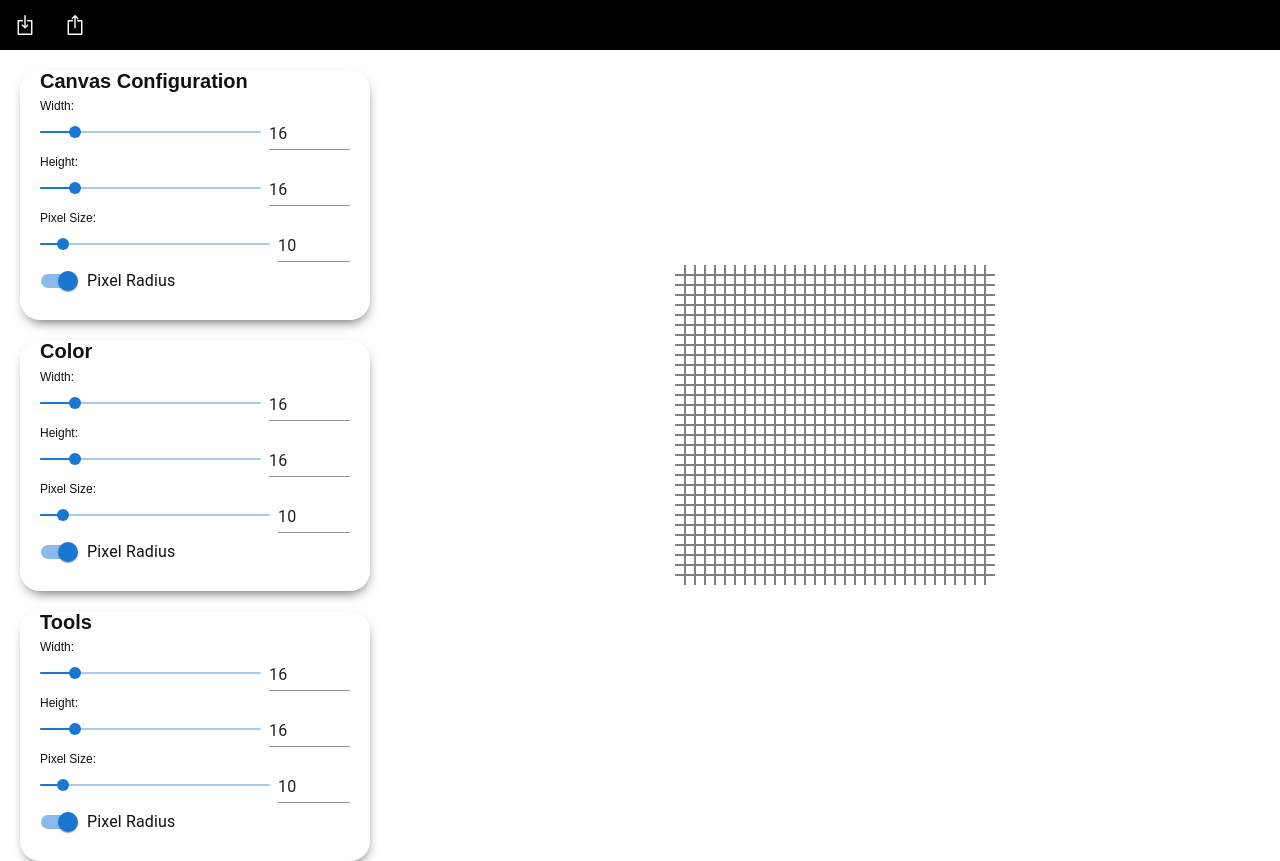
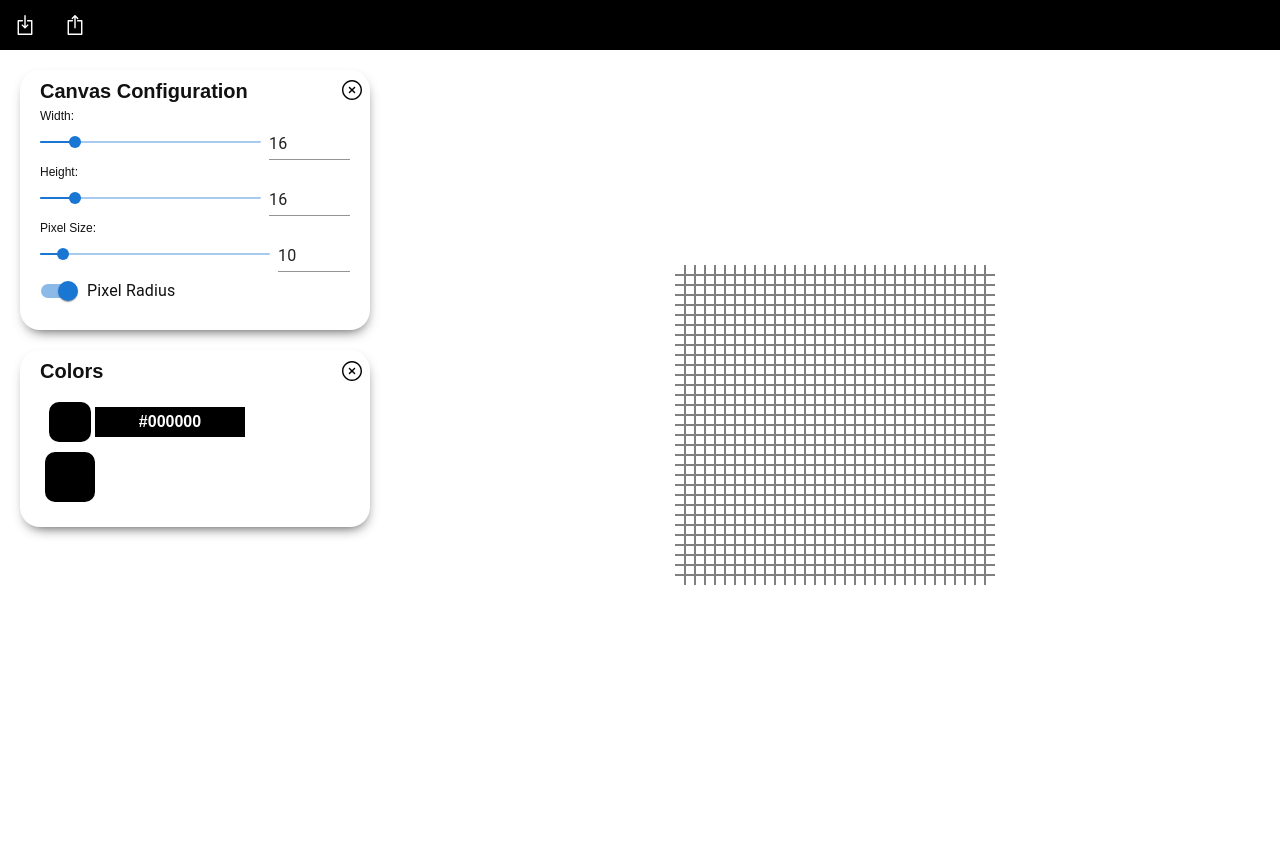
Before and after one commit to t3rrey/version4, a React (Create React App) app: page / in a window 1280 px wide. After the commit the page ends 800 px from the top, so only its background shows below. Built offline with nearby package versions, Linux system fonts and the light colour scheme.

Commit message:
Menu Color Component Drafted

```diff
--- a/package.json
+++ b/package.json
@@ -9,7 +9,6 @@
     "@testing-library/jest-dom": "^5.16.2",
     "@testing-library/react": "^12.1.2",
     "@testing-library/user-event": "^13.5.0",
-    "dat.gui": "^0.7.7",
     "react": "^17.0.2",
     "react-dom": "^17.0.2",
     "react-scripts": "5.0.0",
--- a/public/index.html
+++ b/public/index.html
@@ -8,7 +8,6 @@
     <meta name="theme-color" content="#000000" />
     <meta name="description" content="Web site created using create-react-app" />
     <link rel="apple-touch-icon" href="%PUBLIC_URL%/logo.svg" />
-    <link rel="manifest" href="%PUBLIC_URL%/manifest.json" />
     <title>version4</title>
 </head>
 
--- a/src/components/Menu.jsx
+++ b/src/components/Menu.jsx
@@ -1,9 +1,11 @@
-import React from "react";
+import React, { useState, useEffect } from "react";
 import StyledSliderInput from "./StyledSliderInput";
 import styled from "styled-components";
 import Switch from "@mui/material/Switch";
 import FormGroup from "@mui/material/FormGroup";
 import FormControlLabel from "@mui/material/FormControlLabel";
+import closeIcon from "../assets/closeIcon.svg";
+import useDebounce from "../hooks/useDebounce";
 
 const StyledContainer = styled.div`
   width: 350px;
@@ -17,13 +19,109 @@ const StyledContainer = styled.div`
 
 const StyledMainHeading = styled.h1`
   font-size: 20px;
+  padding-top: 10px;
+`;
+const StyledHeadingContainer = styled.div`
+  display: flex;
+`;
+
+const StyledColorInput = styled.input`
+margin-left: 5px;
+  -webkit-appearance: none;
+  -moz-appearance: none;
+  appearance: none;
+  width: 50px;
+  height 50px;
+  border: none;
+  border-radius: 10px;
+  background-color: transparent;
+  cursor: pointer;
+  ::-webkit-color-swatch {
+    border: none;
+    padding: 3px;
+    border-radius: 10px;
+  }
+  ::-moz-color-swatch {
+    border: none;
+    padding: 3px;
+    border-radius: 10px;
+  }
+`;
+
+const StyledColorInfo = styled.div`
+  display: flex;
+  width: 150px;
+  height: 30px;
+  margin-top: 10px;
+  background-color: red;
+  color: white;
+  justify-content: center;
+  align-items: center;
+`;
+
+const StyledExitButton = styled.img`
+  width: 20px;
+  height: 20px;
+  position: absolute;
+  left: 342px;
+  transform: translateY(-36px);
+`;
+
+const StyledHistoryContainer = styled.div`
+  display: flex;
+`;
+
+const StyledColorHistory = styled.div`
+  width: 50px;
+  height: 50px;
+  border-radius: 10px;
+  margin: 5px;
 `;
 
 const Menu = ({ inputs }) => {
+  const [currentColor, setCurrentColor] = useState("#000000");
+  const debounceColor = useDebounce(currentColor, 1000);
+  const [colorHistory, setColorHistory] = useState([currentColor]);
+
+  const handleChangeColor = () => {
+    setColorHistory(updateColorHistory(debounceColor, colorHistory));
+    console.log(currentColor);
+    console.log(colorHistory);
+  };
+
+  const updateColorHistory = (newColor, colorHistory) => {
+    let newHistory = colorHistory;
+    newHistory.push(newColor);
+    return newHistory;
+  };
+  useEffect(() => {
+    if (debounceColor) {
+      const handleChangeColor = () => {
+        setColorHistory(updateColorHistory(debounceColor, colorHistory));
+        console.log(currentColor);
+        console.log(colorHistory);
+      };
+
+      const updateColorHistory = (newColor, colorHistory) => {
+        let newHistory = colorHistory;
+        if (newColor === newHistory[newHistory.length - 1]) {
+          return newHistory;
+        }
+        if (newHistory.length > 4) {
+          newHistory.splice(0, 1, newColor);
+          return newHistory;
+        }
+        newHistory.push(newColor);
+        return newHistory;
+      };
+      handleChangeColor();
+    }
+  }, [debounceColor]);
   return (
     <>
       <StyledContainer>
         <StyledMainHeading>Canvas Configuration</StyledMainHeading>
+        <StyledExitButton src={closeIcon} />
         {inputs.map((input) => (
           <StyledSliderInput width={300} stepValue={1} {...input} />
         ))}
@@ -34,29 +132,28 @@ const Menu = ({ inputs }) => {
           />
         </FormGroup>
       </StyledContainer>
+
       <StyledContainer>
-        <StyledMainHeading>Color</StyledMainHeading>
-        {inputs.map((input) => (
-          <StyledSliderInput width={300} stepValue={1} {...input} />
-        ))}
-        <FormGroup>
-          <FormControlLabel
-            control={<Switch defaultChecked />}
-            label="Pixel Radius"
+        <StyledMainHeading>Colors</StyledMainHeading>
+        <StyledExitButton src={closeIcon} />
+        <StyledHeadingContainer>
+          <StyledColorInput
+            type="color"
+            onChange={(e) => setCurrentColor(e.target.value)}
           />
-        </FormGroup>
-      </StyledContainer>
-      <StyledContainer>
-        <StyledMainHeading>Tools</StyledMainHeading>
-        {inputs.map((input) => (
-          <StyledSliderInput width={300} stepValue={1} {...input} />
-        ))}
-        <FormGroup>
-          <FormControlLabel
-            control={<Switch defaultChecked />}
-            label="Pixel Radius"
-          />
-        </FormGroup>
+          <StyledColorInfo style={{ background: currentColor }}>
+            {currentColor}
+          </StyledColorInfo>
+        </StyledHeadingContainer>
+
+        <StyledHistoryContainer>
+          {colorHistory.map((history) => (
+            <StyledColorHistory
+              style={{ background: history }}
+              onClick={(e) => setCurrentColor(e.target.value)}
+            ></StyledColorHistory>
+          ))}
+        </StyledHistoryContainer>
       </StyledContainer>
     </>
   );
--- /dev/null
+++ b/src/hooks/useDebounce.js
@@ -0,0 +1,21 @@
+import { useState, useEffect } from "react";
+
+export default function useDebounce(value, delay) {
+    // State and setters for debounced value
+    const [debouncedValue, setDebouncedValue] = useState(value);
+    useEffect(
+        () => {
+            // Update debounced value after delay
+            const handler = setTimeout(() => {
+                setDebouncedValue(value);
+            }, delay);
+            // Cancel the timeout if value changes (also on delay change or unmount)
+            // This is how we prevent debounced value from updating if value is changed ...
+            // .. within the delay period. Timeout gets cleared and restarted.
+            return () => {
+                clearTimeout(handler);
+            };
+        }, [value, delay] // Only re-call effect if value or delay changes
+    );
+    return debouncedValue;
+}
```
Also changed, not shown: src/App.js (+23 -135 lines), src/components/menu/CanvasConfig.jsx (added, +7 -0 lines), src/components/menu/ColorConfig.jsx (added, +7 -0 lines), src/components/menu/index.jsx (added, +7 -0 lines), public/manifest.json (deleted), public/robots.txt (deleted), src/assets/closeIcon.svg (added), 1 other file (tests, documents, lock files or other folders).
